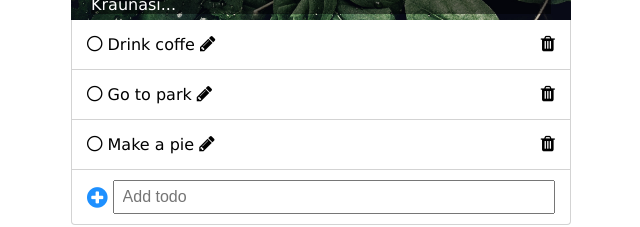
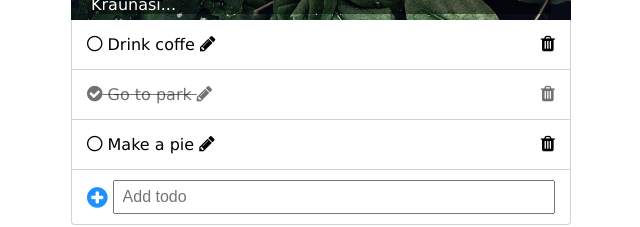
Before and after one commit to Tr1nTuKaS/React-Todo-2021.11.09, a React (Create React App) app: page / in a window 1280 px wide. Shown: the part 378-605 px from the top of the page, without its empty margins (319-959 px from the left). Built offline with nearby package versions, Linux system fonts and the light colour scheme.

Commit message:
checked classes

```diff
--- a/src/Todos/TodoItem.js
+++ b/src/Todos/TodoItem.js
@@ -2,10 +2,16 @@ function TodoItem(props) {
   // uncheked styles item, fa-circle-thin
   // checked styles item line-through, fa-check-circle
 
+  const itemClasses = () => {
+    return props.isDone ? 'item line-through' : 'item';
+  };
+  const checkCircleClasses = () => {
+    return `fa fa-${props.isDone ? 'check-circle' : 'circle-thin'}`;
+  };
   // add title from props
   return (
-    <li className='item'>
-      <i className='fa fa-circle-thin make-done' aria-hidden='true'></i>
+    <li className={itemClasses()}>
+      <i className={checkCircleClasses()} aria-hidden='true'></i>
       <span className='text'> {props.title} </span>
       <i className='fa fa-pencil edit-icon' aria-hidden='true'></i>
       <i className='fa fa-trash delete-icon' aria-hidden='true'></i>
--- a/src/Todos/TodoList.js
+++ b/src/Todos/TodoList.js
@@ -7,7 +7,7 @@ function TodoList(props) {
   return (
     <ul id='list' className='list'>
       {props.todos.map((todo) => (
-        <TodoItem key={todo.id} title={todo.title} />
+        <TodoItem key={todo.id} title={todo.title} isDone={todo.isDone} />
       ))}
     </ul>
   );
```
